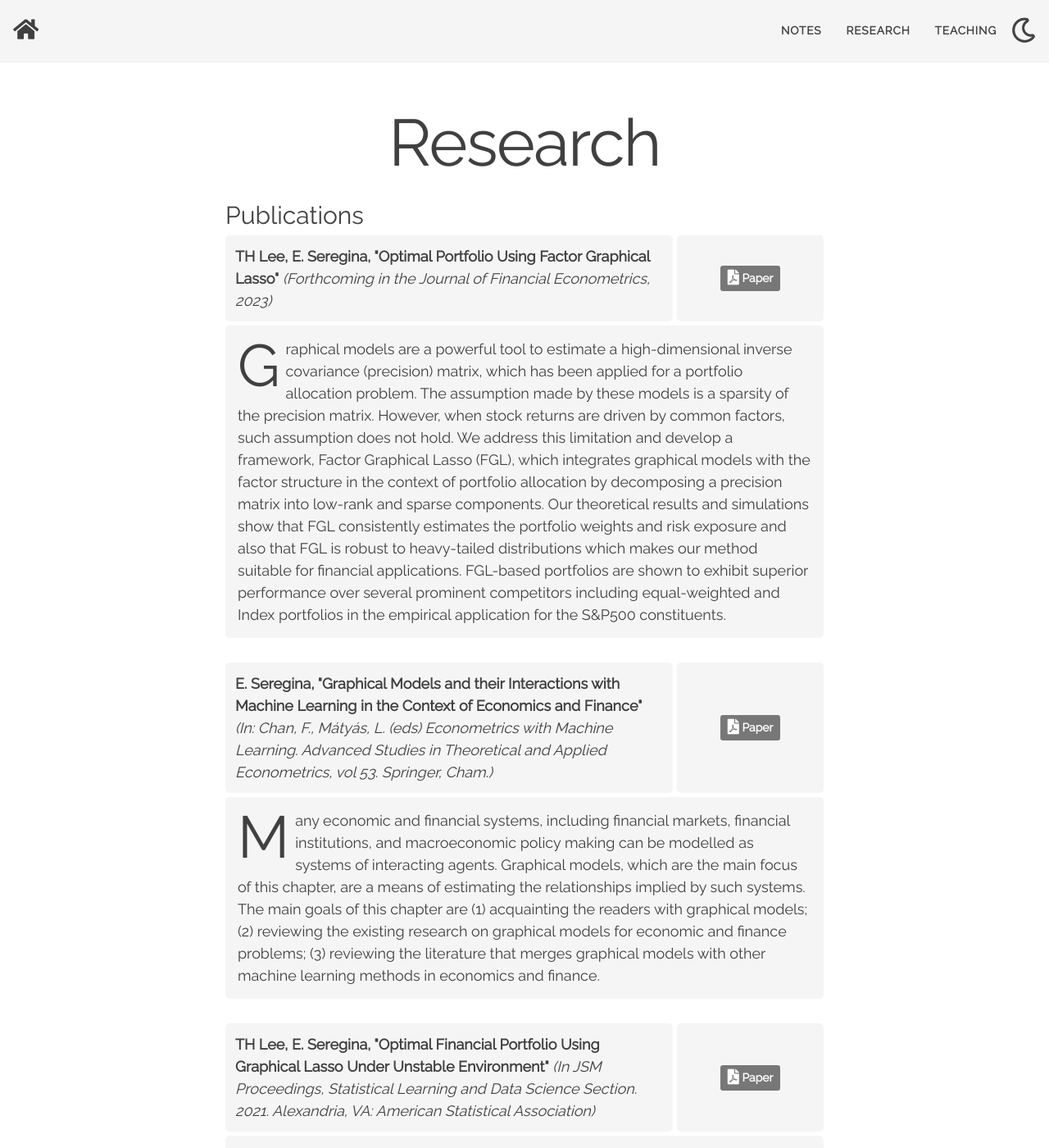
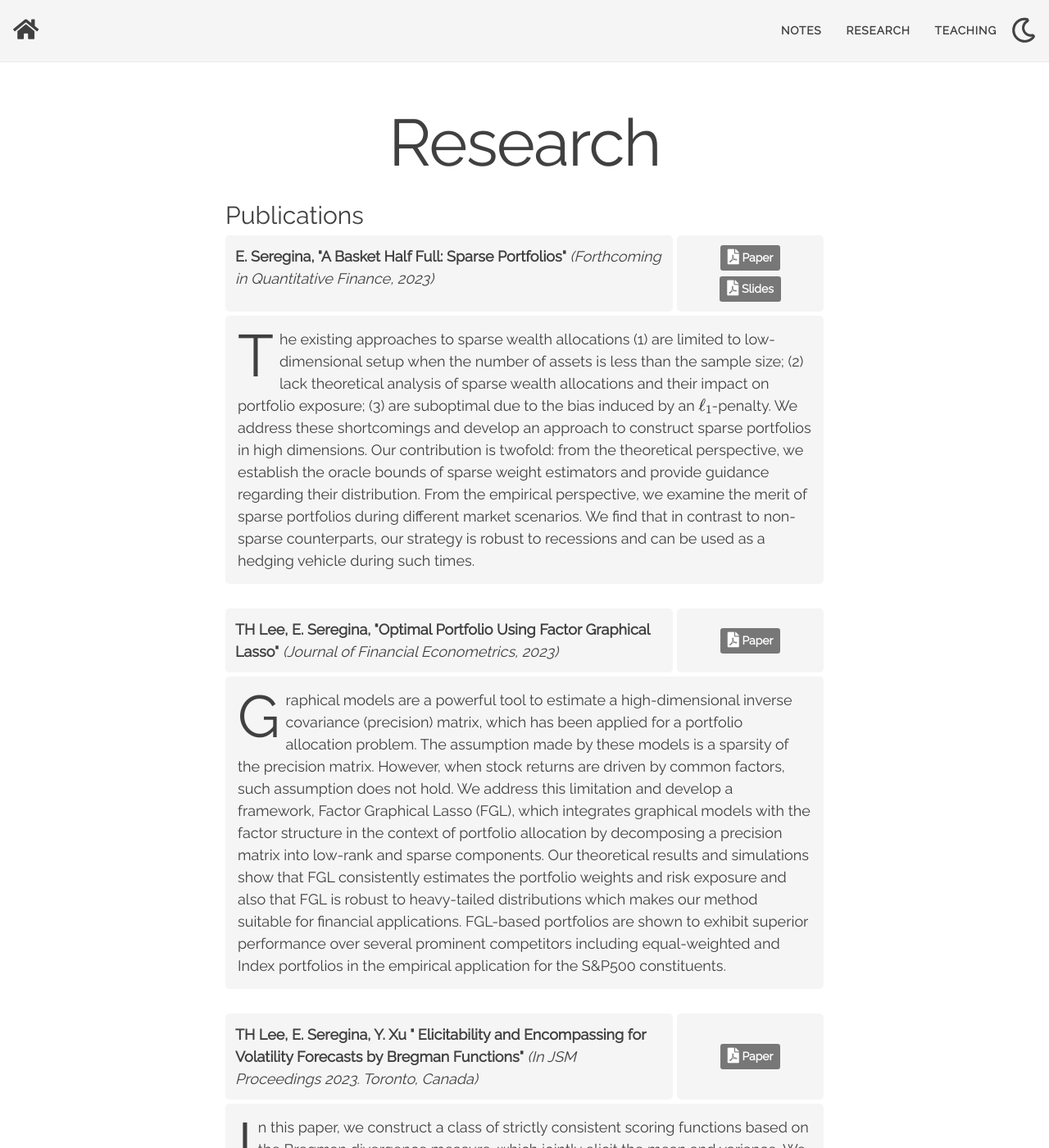
Before and after one commit to ekat92/ekat92.github.io, a Jekyll site: the page built from Working.md, in a window 1280 px wide and 1400 px high. Shown: the whole window at 82% size. Built offline with Jekyll 4.4.1, drawn with Linux system fonts in a browser that asks for light colours; nearby versions of some CDN libraries; formulas are drawn with MathJax 3; some of the changed text lies outside the part shown.

Commit message:
updated cv and research page

```diff
--- a/Working.md
+++ b/Working.md
@@ -48,15 +48,47 @@ grid-row: 1/2;
 
 ## Publications
 <div class="wrapper">
+<div class="item1">
+    <b>E. Seregina, "A Basket Half Full: Sparse Portfolios"</b> <i>(Forthcoming in Quantitative Finance, 2023)</i>
+  </div>
+  <div class="item2">
+    <p class="dropcap">T</p>he existing approaches to sparse wealth allocations (1) are limited to low-dimensional setup when the number of assets is less than the sample size; (2) lack theoretical analysis of sparse wealth allocations and their impact on portfolio exposure; (3) are suboptimal due to the bias induced by an $\ell_1$-penalty. We address these shortcomings and develop an approach to construct sparse portfolios in high dimensions. Our contribution is twofold: from the theoretical perspective, we establish the oracle bounds of sparse weight estimators and provide guidance regarding their distribution. From the empirical perspective, we examine the merit of sparse portfolios during different market scenarios. We find that in contrast to non-sparse counterparts, our strategy is robust to recessions and can be used as a hedging vehicle during such times.
+  </div>
+  <div class="item3">
+    <center>
+      <a href="https://arxiv.org/pdf/2011.04278.pdf" type="button" class="btn btn-new btn-sm" title="Job Market Paper"><i class="fas fa-file-pdf fa-lg"></i><b> Paper</b></a>
+      <span style="display:block; height: 7px;"></span>
+      <a href="/pdfs/JMPpres.pdf" type="button" class="btn btn-new btn-sm" title="CV"><i class="fas fa-file-pdf fa-lg"></i><b> Slides</b></a>
+    </center>
+  </div>
+</div>
+<span style="display:block; height: 0px;"></span>
+
+<div class="wrapper">
   <div class="item1">
-    <b>TH Lee, E. Seregina, "Optimal Portfolio Using Factor Graphical Lasso"</b> <i>(Forthcoming in the Journal of Financial Econometrics, 2023)</i>
+    <b>TH Lee, E. Seregina, "Optimal Portfolio Using Factor Graphical Lasso"</b> <i>(Journal of Financial Econometrics, 2023)</i>
   </div>
   <div class="item2">
     <p class="dropcap">G</p>raphical models are a powerful tool to estimate a high-dimensional inverse covariance (precision) matrix, which has been applied for a portfolio allocation problem. The assumption made by these models is a sparsity of the precision matrix. However, when stock returns are driven by common factors, such assumption does not hold. We address this limitation and develop a framework, Factor Graphical Lasso (FGL), which integrates graphical models with the factor structure in the context of portfolio allocation by decomposing a precision matrix into low-rank and sparse components. Our theoretical results and simulations show that FGL consistently estimates the portfolio weights and risk exposure and also that FGL is robust to heavy-tailed distributions which makes our method suitable for financial applications. FGL-based portfolios are shown to exhibit superior performance over several prominent competitors including equal-weighted and Index portfolios in the empirical application for the S&P500 constituents.
   </div>
   <div class="item3">
     <center>
-      <a href="https://arxiv.org/pdf/2011.00435.pdf" type="button" class="btn btn-new btn-sm" title="Optimal Portfolio Using Factor Graphical Lasso"><i class="fas fa-file-pdf fa-lg"></i><b> Paper</b></a>
+      <a href="https://academic.oup.com/jfec/advance-article-abstract/doi/10.1093/jjfinec/nbad011/7116303" type="button" class="btn btn-new btn-sm" title="Optimal Portfolio Using Factor Graphical Lasso"><i class="fas fa-file-pdf fa-lg"></i><b> Paper</b></a>
+    </center>
+  </div>
+</div>
+<span style="display:block; height: 0px;"></span>
+
+<div class="wrapper">
+  <div class="item1">
+    <b>TH Lee, E. Seregina, Y. Xu " Elicitability and Encompassing for Volatility Forecasts by Bregman Functions"</b> <i>(In JSM Proceedings 2023. Toronto, Canada)</i>
+  </div>
+  <div class="item2">
+    <p class="dropcap">I</p>n this paper, we construct a class of strictly consistent scoring functions based on the Bregman divergence measure, which jointly elicit the mean and variance. We use the scoring functions to develop a novel out-of-sample forecast encompassing test in volatility predictive models. We show the encompassing test is asymptotically normal. Simulation results demonstrate the merits of the proposed Bregman scoring functions and the forecast encompassing test. The forecast encompassing test exhibits a proper size and good power in finite samples. In an empirical application, we investigate the predictive ability of macroeconomic and financial variables in forecasting the equity premium volatility.
+  </div>
+  <div class="item3">
+    <center>
+      <a href="https://doi.org/10.5281/zenodo.8396034" type="button" class="btn btn-new btn-sm" title="Elicitability and Encompassing for Volatility Forecasts"><i class="fas fa-file-pdf fa-lg"></i><b> Paper</b></a>
     </center>
   </div>
 </div>
@@ -133,24 +165,6 @@ The empirical application to forecasting macroeconomic series using the data of
 <span style="display:block; height: 0px;"></span>
 <div class="wrapper">
   <div class="item1">
-    <b>E. Seregina, "A Basket Half Full: Sparse Portfolios"</b> <i>(Revise and Resubmit)</i>
-  </div>
-  <div class="item2">
-    <p class="dropcap">T</p>he existing approaches to sparse wealth allocations (1) are limited to low-dimensional setup when the number of assets is less than the sample size; (2) lack theoretical analysis of sparse wealth allocations and their impact on portfolio exposure; (3) are suboptimal due to the bias induced by an $\ell_1$-penalty. We address these shortcomings and develop an approach to construct sparse portfolios in high dimensions. Our contribution is twofold: from the theoretical perspective, we establish the oracle bounds of sparse weight estimators and provide guidance regarding their distribution. From the empirical perspective, we examine the merit of sparse portfolios during different market scenarios. We find that in contrast to non-sparse counterparts, our strategy is robust to recessions and can be used as a hedging vehicle during such times.
-  </div>
-  <div class="item3">
-    <center>
-      <a href="https://arxiv.org/pdf/2011.04278.pdf" type="button" class="btn btn-new btn-sm" title="Job Market Paper"><i class="fas fa-file-pdf fa-lg"></i><b> Paper</b></a>
-      <span style="display:block; height: 7px;"></span>
-      <a href="/pdfs/JMPpres.pdf" type="button" class="btn btn-new btn-sm" title="CV"><i class="fas fa-file-pdf fa-lg"></i><b> Slides</b></a>
-    </center>
-  </div>
-</div>
-<span style="display:block; height: 0px;"></span>
-
-
-<div class="wrapper">
-  <div class="item1">
     <b>V. Kutateladze, E. Seregina, "Doubly Sparse Estimator for High-Dimensional Covariance Matrices"</b>
   </div>
   <div class="item2">
```
Also changed, not shown: 1 other file.
